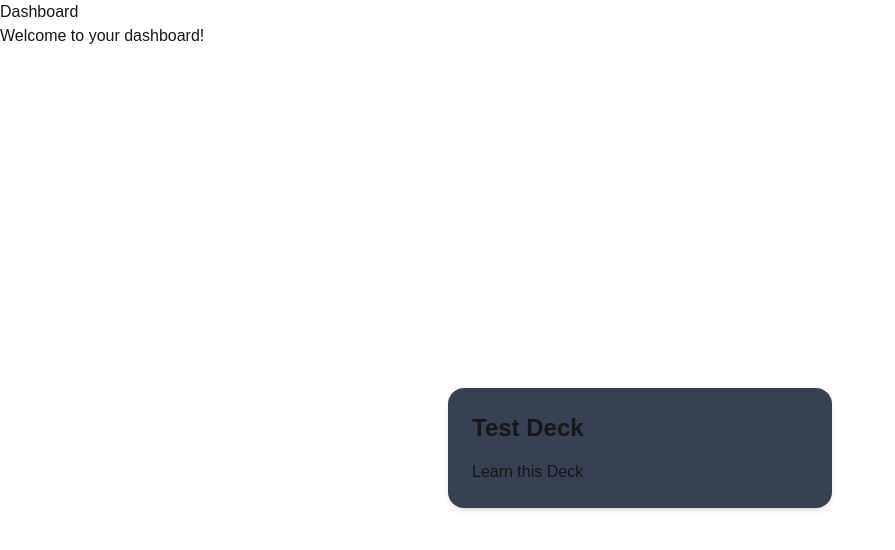
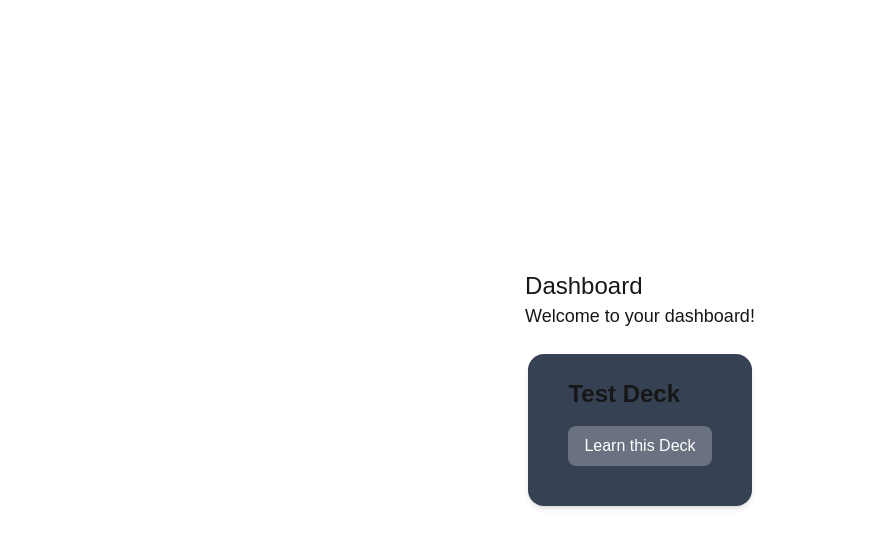
Before and after one commit to DundreDE/vocabulator, a Next.js app: page /dashboard in a window 1280 px wide. Shown: the top 550 px of the page, without its empty margins (0-895 px from the left). Built offline with nearby package versions, Linux system fonts and the light colour scheme.

Commit message:
buttons fix and new navigation buttons

```diff
--- a/app/LearningCards/page.tsx
+++ b/app/LearningCards/page.tsx
@@ -1,4 +1,5 @@
 "use client";
+import Link from "next/dist/client/link";
 import LearningCards from "../components/LearningCards";
 
 interface card {
@@ -24,6 +25,11 @@ export default function LearningCardspage() {
                 </h1>
                 <LearningCards />
             </div>
+                <Link
+                        href="/dashboard"
+                        className="fixed bottom-4 left-4 inline-block rounded-lg bg-gray-500 px-4 py-2 text-white hover:bg-gray-600">
+                        Back to the Dashboard
+                </Link>
         </main>
     );
 }
--- a/app/components/LearningCards.tsx
+++ b/app/components/LearningCards.tsx
@@ -1,4 +1,6 @@
 "use client";
+
+import Link from "next/dist/client/link";
 
 // import { getcards} from "";
 import { useState, useEffect } from "react";
@@ -58,14 +60,19 @@ export default function LearningCards() {
             <div className="flex flex-col items-center justify-center">
                 <h2 className="text-2xl font-bold">Congratulations! You've completed the deck.</h2>
                 <p className="mt-2">You answered {correctCount} out of {cards.length} correctly.</p>
-            <div className="mt-4 flex flex-col items-center justify-center">
+            <div className="mt-4 gap-2 flex flex-col items-center justify-center">
 
                 <button
                     onClick={restart}
-                    className="mt-4 rounded bg-gray-500 px-4 py-2 text-white hover:bg-gray-600"
+                    className="rounded bg-gray-500 px-4 py-2 text-white hover:bg-gray-600"
                 >
                     Restart
                 </button>
+                <Link
+                        href="/dashboard"
+                        className="inline-block rounded-lg bg-gray-500 px-4 py-2 text-white hover:bg-gray-600">
+                        Back to the Dashboard
+                </Link>
             </div>
             </div>
         );
--- a/app/dashboard/page.tsx
+++ b/app/dashboard/page.tsx
@@ -1,16 +1,23 @@
+import Link from "next/link";
+
 export default function DashboardPage() {
     return (
         <main>
-            <div>
-                <div>
-                    <h1>Dashboard</h1>
-                    <p>Welcome to your dashboard!</p>
+            <div className="flex flex-col min-h-screen items-center justify-center p-6">
+                <div >
+                    <h1 className="text-2xl">Dashboard</h1>
+                    <p className="text-lg">Welcome to your dashboard!</p>
                 </div>
-                    <div className="flex min-h-screen items-center justify-center p-6">
-                        <div className="w-full max-w-sm rounded-2xl bg-gray-700 p-6 shadow-md">
+                    <div className="flex items-center justify-center p-6 gap-6">
+                        <div className="w-full max-w-sm rounded-2xl bg-gray-700 px-10 py-6 shadow-md">
                             <h1 className="mb-4 text-2xl font-bold">Test Deck</h1>
-                            <a href="/LearningCards">Learn this Deck</a>
-                        </div>
+                        <Link
+                            href="/LearningCards"
+                            className="mb-4 inline-block rounded-lg bg-gray-500 px-4 py-2 text-white hover:bg-gray-600"
+                        >
+                            Learn this Deck
+                        </Link>
+                    </div>
                     </div>
             </div>
         </main>
```
